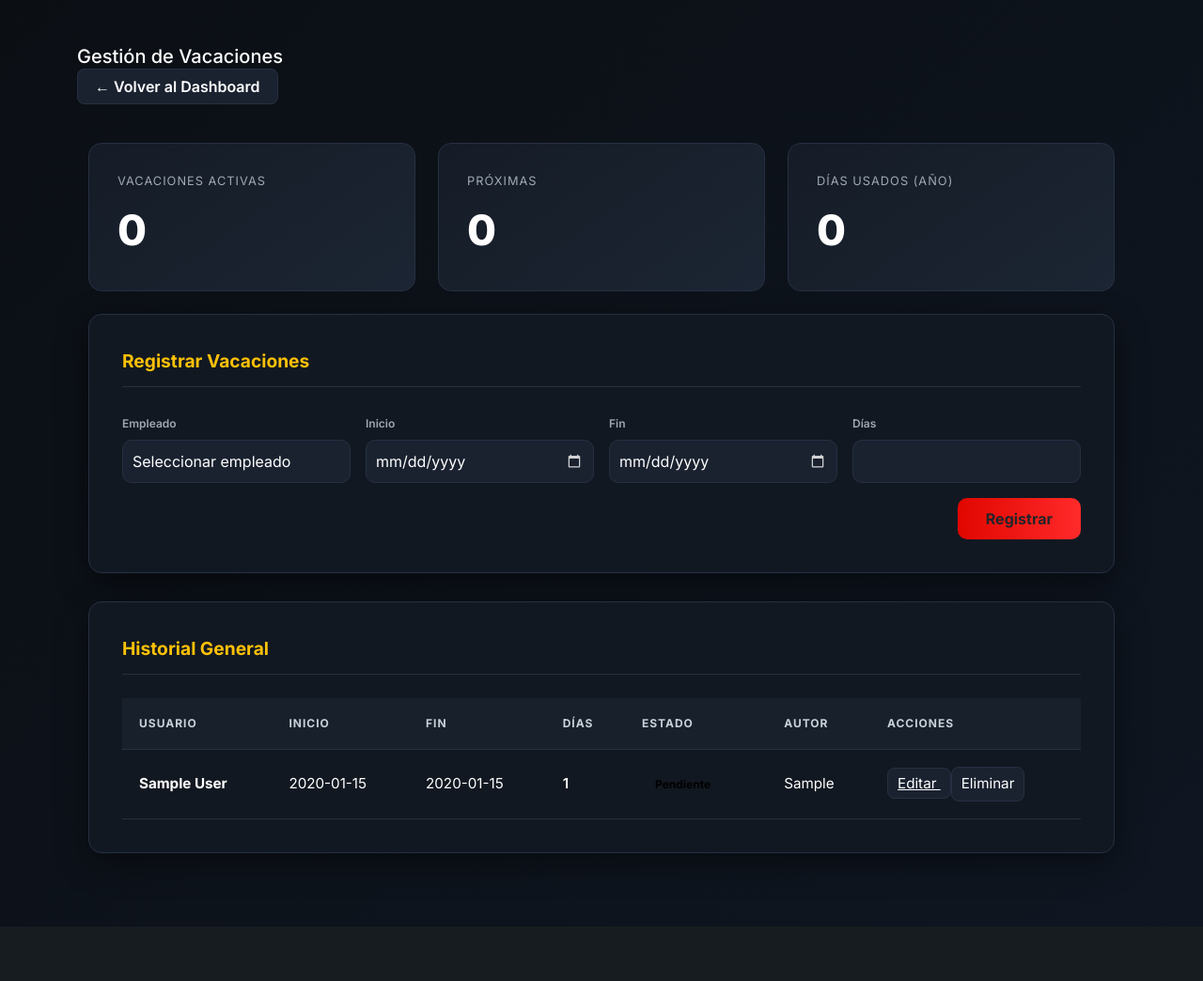
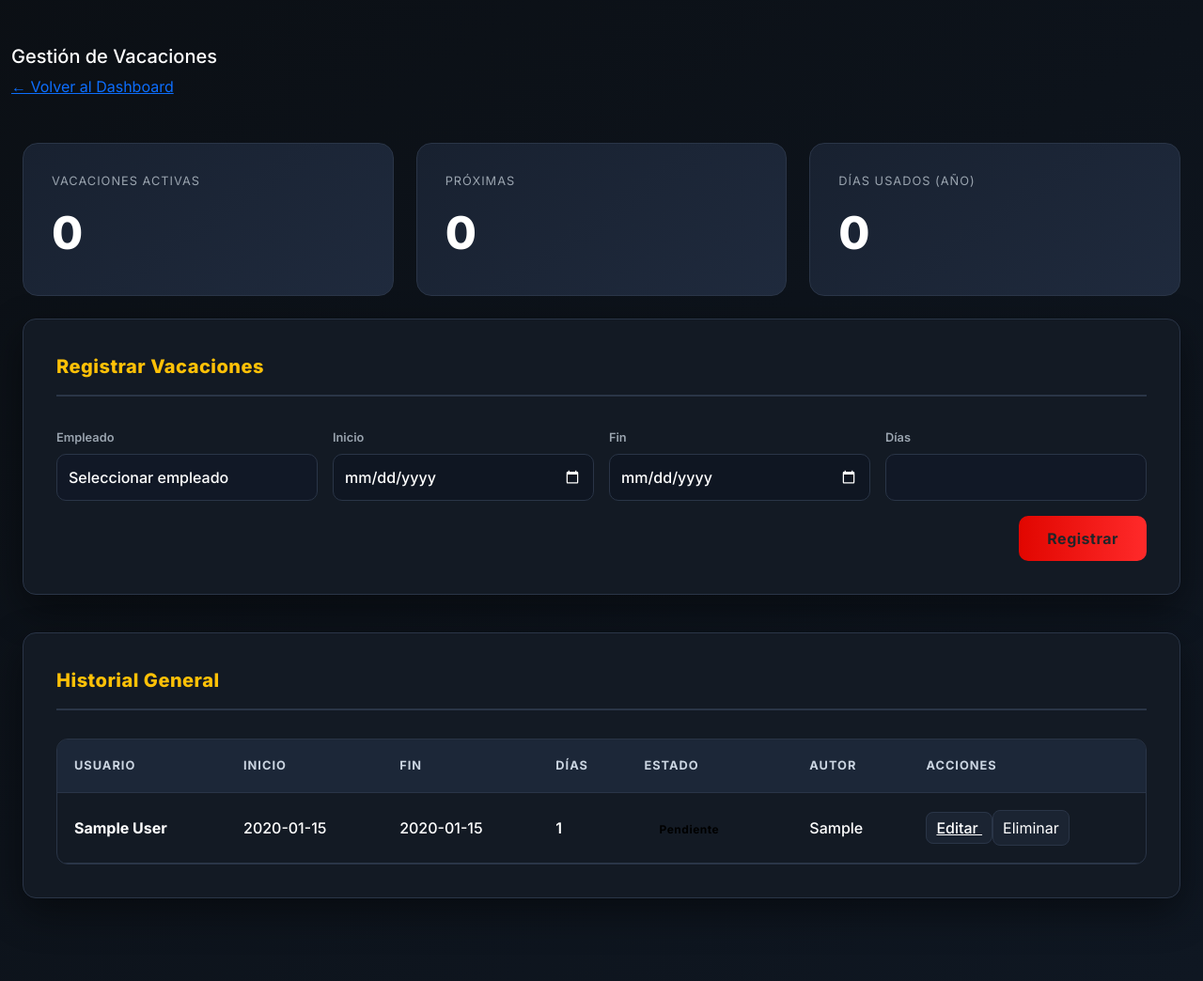
Before and after one commit to Corose/dashboard, a Flask app: page /vacaciones in a window 1280 px wide. Shown: the part 103-1147 px from the top of the page at 94% size. Before the commit the page ends 1033 px from the top, so only its background shows below. Run offline with Flask 3, Linux system fonts and the light colour scheme; a user stored in the database is signed in; tables that the repository leaves empty hold one stand-in row (values such as "Sample post").

Commit message:
Fix Diseño v11

```diff
--- a/templates/vacaciones.html
+++ b/templates/vacaciones.html
@@ -5,87 +5,58 @@
 
 :root{
     --bg-main:#0b0f14;
-    --bg-card:#121821;
-    --bg-soft:#1a2230;
+    --bg-card:#131a24;
+    --bg-soft:#1b2432;
     --accent:#e10600;
     --accent-yellow:#ffc107;
     --text-main:#ffffff;
-    --text-muted:#a0a8b3;
-    --border:#263042;
+    --text-muted:#9aa4af;
+    --border:#2a3547;
 }
 
 /* ===== BASE ===== */
 body{
-    background:linear-gradient(135deg,#0b0f14,#0f1621);
+    background:linear-gradient(145deg,#0b0f14,#0f1722);
     font-family:'Inter',sans-serif;
     color:var(--text-main);
 }
 
-/* ===== HEADER NUEVO ===== */
-.top-header{
-    background:rgba(18,24,33,.95);
-    backdrop-filter:blur(10px);
-    border-bottom:1px solid var(--border);
-    padding:18px 40px;
-    margin-bottom:40px;
-    display:flex;
-    justify-content:space-between;
-    align-items:center;
+.container{
+    max-width:1400px;
 }
 
-.top-header h1{
-    font-size:1.4rem;
-    font-weight:700;
-    margin:0;
-}
-
-.btn-dashboard{
-    background:var(--bg-soft);
-    border:1px solid var(--border);
-    color:var(--text-main);
-    padding:8px 18px;
-    border-radius:8px;
-    text-decoration:none;
-    transition:.2s;
-    font-weight:600;
-}
-
-.btn-dashboard:hover{
-    border-color:var(--accent);
-    color:var(--accent);
-}
-
-/* ===== CARDS ===== */
+/* ===== CARDS GENERALES ===== */
 .card-custom{
     background:var(--bg-card);
     border:1px solid var(--border);
     border-radius:14px;
     padding:35px;
-    margin-bottom:30px;
-    box-shadow:0 10px 35px rgba(0,0,0,.45);
+    margin-bottom:40px;
+    box-shadow:0 15px 40px rgba(0,0,0,.45);
 }
 
 /* ===== TITULOS ===== */
 .section-header{
-    font-size:1.2rem;
-    font-weight:700;
-    margin-bottom:25px;
-    padding-bottom:12px;
-    border-bottom:1px solid var(--border);
+    font-size:1.25rem;
+    font-weight:800;
+    margin-bottom:30px;
+    padding-bottom:15px;
+    border-bottom:2px solid var(--border);
     color:var(--accent-yellow);
+    letter-spacing:.5px;
 }
 
 /* ===== KPI ===== */
 .kpi-card{
-    background:linear-gradient(145deg,#151c27,#1c2533);
+    background:linear-gradient(145deg,#182130,#1f2a3d);
     border:1px solid var(--border);
-    border-radius:14px;
+    border-radius:16px;
     padding:30px;
-    transition:.25s;
+    transition:.3s;
 }
 
 .kpi-card:hover{
-    transform:translateY(-4px);
+    transform:translateY(-6px);
     border-color:var(--accent);
 }
 
@@ -97,53 +68,51 @@ body{
 }
 
 .kpi-number{
-    font-size:2.8rem;
+    font-size:3rem;
     font-weight:800;
     margin-top:10px;
 }
 
 /* ===== FORM ===== */
 .form-label{
-    font-size:.75rem;
+    font-size:.8rem;
     color:var(--text-muted);
     font-weight:600;
 }
 
 .form-control{
-    background:var(--bg-soft) !important;
+    background:#111826 !important;
     border:1px solid var(--border) !important;
     border-radius:10px !important;
     color:#fff !important;
-    padding:10px;
+    padding:12px;
+    font-weight:500;
 }
 
 .form-control:focus{
     border-color:var(--accent) !important;
-    box-shadow:0 0 0 2px rgba(225,6,0,.3) !important;
+    box-shadow:0 0 0 3px rgba(225,6,0,.25) !important;
 }
 
-/* ===== CALENDARIO MEJORADO ===== */
+/* ===== CALENDARIO MÁS VISIBLE ===== */
 input[type="date"]::-webkit-calendar-picker-indicator{
     filter:invert(1);
-    opacity:.8;
+    opacity:1;
     cursor:pointer;
 }
 
 input[type="date"]{
-    position:relative;
+    background:#0f1622 !important;
 }
 
-input[type="date"]:hover{
-    border-color:var(--accent) !important;
-}
-
-/* ===== BOTON REGISTRAR ===== */
+/* ===== BOTON ===== */
 .btn-registrar{
     background:linear-gradient(90deg,#e10600,#ff2a2a);
     border:none;
     border-radius:10px;
-    padding:10px 30px;
+    padding:12px 30px;
     font-weight:700;
+    letter-spacing:.5px;
     transition:.2s;
 }
 
@@ -151,62 +120,76 @@ input[type="date"]:hover{
     transform:scale(1.05);
 }
 
-/* ===== TEAM CARDS ===== */
+/* ===== EN CURSO / PROXIMAS MÁS VISIBLES ===== */
 .team-card{
-    background:var(--bg-soft);
+    background:linear-gradient(145deg,#1a2330,#222e40);
     border:1px solid var(--border);
+    border-left:4px solid var(--accent);
     border-radius:12px;
     padding:18px 22px;
-    margin-bottom:12px;
+    margin-bottom:15px;
     transition:.2s;
-    font-size:.95rem;
+    font-size:1rem;
+    font-weight:600;
 }
 
 .team-card:hover{
-    border-color:var(--accent);
-    transform:translateX(4px);
+    transform:translateX(6px);
+    border-left:4px solid var(--accent-yellow);
 }
 
-/* ===== TABLA ===== */
+/* ===== TABLA HISTORIAL ===== */
+.table-container{
+    overflow-x:auto;
+    border-radius:12px;
+    border:1px solid var(--border);
+}
+
 .table-oni{
     width:100%;
     border-collapse:collapse;
 }
 
 .table-oni thead{
-    background:#18202c;
+    background:#1c2738;
 }
 
 .table-oni th{
     padding:18px;
-    font-size:.75rem;
+    font-size:.8rem;
     text-transform:uppercase;
     letter-spacing:1px;
-    color:#c9d1d9;
+    color:#cbd5e1;
     border-bottom:1px solid var(--border);
 }
 
 .table-oni td{
     padding:18px;
     border-bottom:1px solid var(--border);
-    font-size:.95rem;
+    font-size:1rem;
+    font-weight:500;
+}
+
+.table-oni tbody tr{
+    transition:.2s;
 }
 
 .table-oni tbody tr:hover{
-    background:rgba(255,255,255,.04);
+    background:rgba(255,255,255,.05);
 }
 
 /* ===== BADGES ===== */
 .badge-access{
-    padding:7px 14px;
+    padding:8px 16px;
     border-radius:30px;
     font-size:.75rem;
     font-weight:700;
+    letter-spacing:.5px;
 }
 
 /* ===== BOTONES ACCION ===== */
 .action-btn{
-    background:var(--bg-soft);
+    background:#1b2432;
     border:1px solid var(--border);
     color:#fff;
     padding:6px 10px;
@@ -217,10 +200,6 @@ input[type="date"]:hover{
 .action-btn:hover{
     background:var(--accent);
     border-color:var(--accent);
-}
-
-.action-btn i{
-    font-size:.9rem;
 }
 </style>
 <!-- HEADER LIMPIO -->
```
